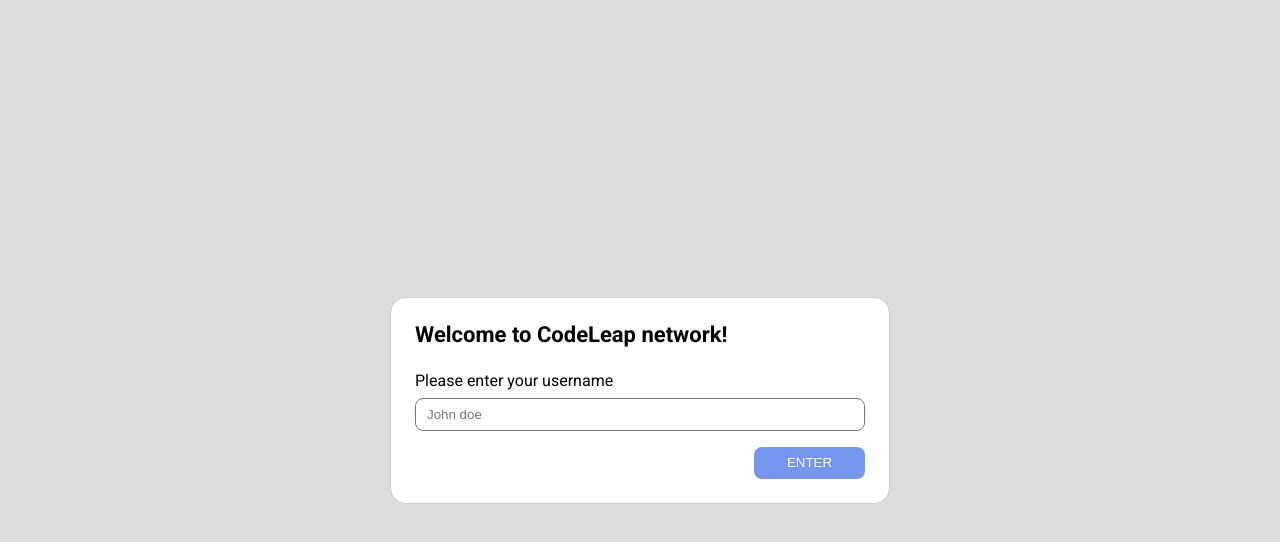
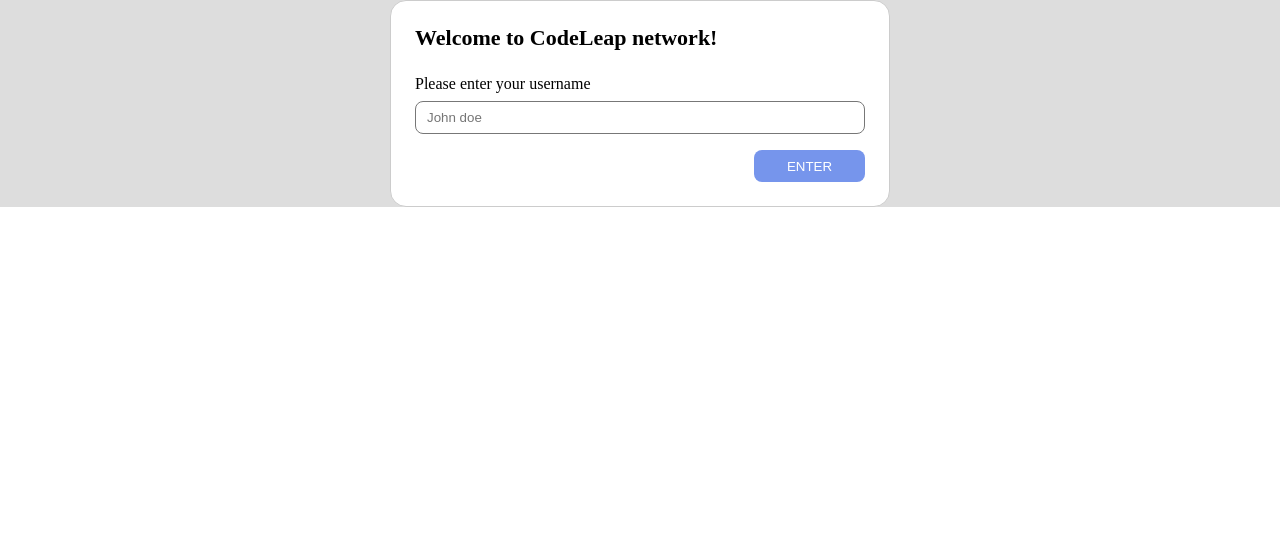
Before and after one commit to laisrmacedo/code-test-frontend, a React (Create React App) app in the folder codeleap-network/: page / in a window 1280 px wide. Shown: the top 542 px of the page. Built offline with nearby package versions, Linux system fonts and the light colour scheme.

Commit message:
refactor: style tag deleted

```diff
--- a/codeleap-network/src/App.js
+++ b/codeleap-network/src/App.js
@@ -1,11 +1,8 @@
-import { Body } from "./components/styledComponents";
 import { Router } from "./router/Router";
 
 function App() {
   return (
-    <Body>
       <Router></Router>
-    </Body>
   );
 }
 
```
